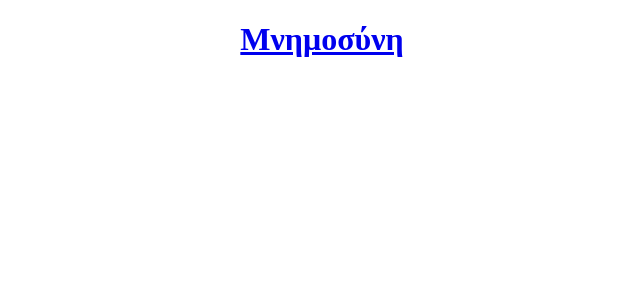
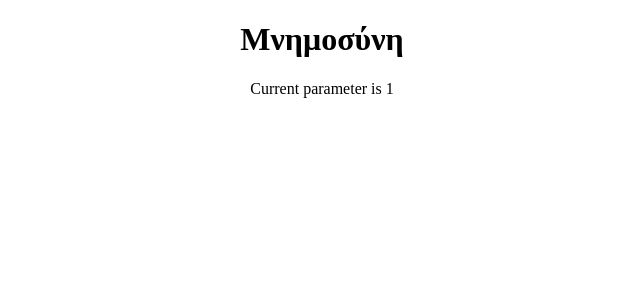
Before and after one commit to coleenhuang/Mnemosyne-front, a React (Create React App) app: page /folder/1 in a window 1280 px wide. Shown: the top 300 px of the page, without its empty margins (318-958 px from the left). Built offline with nearby package versions, Linux system fonts and the light colour scheme.

Commit message:
fixed route parameters for folders

```diff
--- a/src/components/App.css
+++ b/src/components/App.css
@@ -1,3 +1,8 @@
 .App {
   text-align: center;
 }
+
+a {
+  color: black;
+  text-decoration: none;
+}
--- a/src/components/App.js
+++ b/src/components/App.js
@@ -29,7 +29,9 @@ class App extends React.Component {
         </header>
         <Switch>
           <Route exact path="/" component={FolderContainer} />
-          <Route path="/sets" component={SetContainer} />
+          <Route path="/folder/:name">
+            <SetContainer />
+          </Route>
         </Switch>
           {/*this.props.cardsList.length > 0?<CardContainer /> : null*/}
       </div>
--- a/src/components/Folder.js
+++ b/src/components/Folder.js
@@ -1,10 +1,13 @@
-import React from 'react'
+import React from 'react';
+import styles from './Folder.module.css'
+import { connect } from 'react-redux'
+import * as actions from '../actions'
 
 const Folder = (props) => {
     return (
-    <div>
+    <div className={styles.folder} onClick={() => props.fetchSets(props.folder_id)}>
         <h2>{props.name}</h2>
-    </div>)
+    </div>);
 }
 
-export default Folder;
+export default connect(null, actions)(Folder);
--- /dev/null
+++ b/src/components/Folder.module.css
@@ -0,0 +1,9 @@
+.folder {
+    margin: 1rem auto;
+    width: 300px;
+    height: 150px;
+    background-color: antiquewhite;
+    display: flex;
+    justify-content: center;
+    align-items: center;
+}
--- a/src/components/FolderContainer.js
+++ b/src/components/FolderContainer.js
@@ -21,7 +21,7 @@ class FolderContainer extends React.Component {
       //renders folders from list
     if (this.props.folderList.length > 0) {
         return this.props.folderList.map((folder, index) =>
-        <Folder key={folder.id} name={folder.folder_name}/>)
+        <Folder key={index} name={folder.folder_name} folder_id={folder.id}/>)
     }
     else {
         return null
@@ -30,7 +30,10 @@ class FolderContainer extends React.Component {
 
   render() {
       return (
-          this.renderFolders()
+        <div>
+              {this.renderFolders()}
+        </div>
+
       )
   }
 }
--- a/src/components/SetContainer.js
+++ b/src/components/SetContainer.js
@@ -1,7 +1,9 @@
 import React from 'react';
+import { useParams } from 'react-router-dom';
 
 const SetContainer = () => {
-    return <div>Set container</div>
+    let params = useParams();
+    return <div>Current parameter is {params.name}</div>
 }
 
 export default SetContainer;
```
Also changed, not shown: 1 other file (tests, documents, lock files or other folders).
